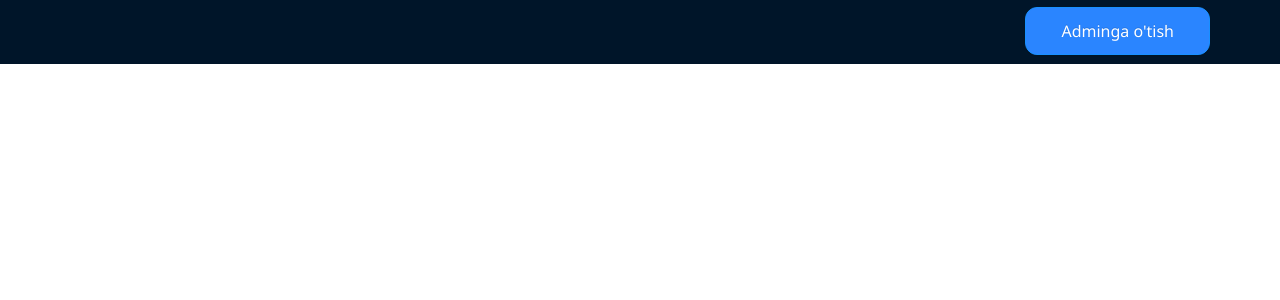
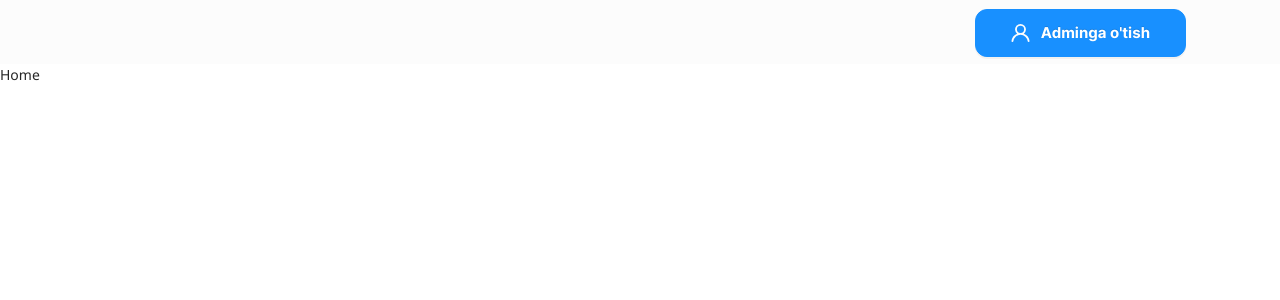
Before and after one commit to Shahboz007/avtosalon-app, a React (Create React App) app: page / in a window 1280 px wide. Shown: the top 300 px of the page. Built offline with nearby package versions, Linux system fonts and the light colour scheme.

Commit message:
done navbar create breadcrumb

```diff
--- a/src/components/Icons.jsx
+++ b/src/components/Icons.jsx
@@ -1,10 +1,12 @@
 import React from 'react'
 import styles from "../styles/Icon.module.css";
 
-function Icons() {
+export const  Person = ({style})=> {
+  const classes = [
+    styles.icon,
+    styles.person
+  ];
   return (
-    <i className={styles.icon, styles.person}></i>
+    <i className={classes.join(' ')} style={style}></i>
   )
 }
-
-export default Icons
--- a/src/components/Navbar.jsx
+++ b/src/components/Navbar.jsx
@@ -1,38 +1,29 @@
 import { Button, Layout, Menu } from "antd";
 import React from "react";
-import '../styles/Navbar.css';
-import {Link} from "react-router-dom";
+import "../styles/Navbar.css";
+import { Link } from "react-router-dom";
+import { Person } from "./Icons";
 
 const { Header } = Layout;
 
 const menuItem = [
   {
     label: (
-      <Link to={'/admin'}>
-        <Button size="large" type='primary'>Adminga o'tish</Button>
+      <Link to={"/admin"}>
+        <Button size="large" type="primary">
+          <Person style={{ marginRight: "10px" }} />
+          Adminga o'tish
+        </Button>
       </Link>
     ),
-    key: 'admin'
-  }
-]
+    key: "admin",
+  },
+];
 
 const Navbar = () => (
-  <Layout>
-    <Header
-      style={{
-        position: "fixed",
-        zIndex: 1,
-        width: "100%",
-      }}
-    >
-      <Menu
-        theme="dark"
-        mode="horizontal"
-        defaultSelectedKeys={["2"]}
-        items={menuItem}
-      />
-    </Header>
-  </Layout>
+  <Header className="container">
+    <Menu mode="horizontal" defaultSelectedKeys={["2"]} items={menuItem} />
+  </Header>
 );
 
 export default Navbar;
--- a/src/styles/App.css
+++ b/src/styles/App.css
@@ -55,10 +55,16 @@
   --bs-danger: #FF6A55;
   --bs-yellow: #FFD88D;
   --bs-grey-light: #F4F4F4;
+  --th-dark: #001529;
 }
 
 body {
   font-family: 'Noto Sans'!important;
+}
+
+.container {
+  max-width: 1440px!important;
+  padding: 0 94px!important;
 }
 
 /* ANTD BUTTON */
@@ -67,7 +73,9 @@ body {
   padding: 12px 35px!important;
   height: auto!important;
   line-height: 22px!important;
+  display: flex!important;
+  align-items: center!important;
+  font-family: 'Inter'!important;
+  font-weight: 700!important;
+  font-size: 15px!important;
 }
-.ant-btn-primary {
-  background-color: var(--bs-primary)!important;
-}
--- a/src/styles/Icon.module.css
+++ b/src/styles/Icon.module.css
@@ -0,0 +1,9 @@
+.icon {
+  display: inline-block;
+  width: 20px;
+  height: 20px;
+  mask: url('../img/user-icon.svg');
+  mask-size: contain;
+  mask-repeat: no-repeat;
+  background-color: var(--white);
+}
--- a/src/styles/Navbar.css
+++ b/src/styles/Navbar.css
@@ -1,5 +1,20 @@
-.ant-menu-overflow {
+.navbar-section {
+  height: 64px!important;
+}
+.ant-layout-header {
+  padding: 0!important;
+  background: var(--white)!important;
+}
+.ant-menu {
+  height: 100%;
   justify-content: flex-end;
+  background: none!important;
+}
+.ant-menu-horizontal {
+  border: none!important;
+}
+.ant-menu .ant-menu-item-only-child {
+  padding: 0!important;
 }
 .ant-menu-item,
 .ant-menu-overflow-item,
@@ -9,8 +24,13 @@
 .ant-menu-title-content {
   background: none !important;
   color: none !important;
-  cursor: default!important;
+  cursor: default !important;
+  display: flex !important;
+  align-items: center !important;
 }
 .ant-menu-item a {
   position: relative;
 }
+.ant-menu-item::after {
+  content: none!important;
+}
```
Also changed, not shown: src/components/Breadcrum.jsx (added, +14 -0 lines).
